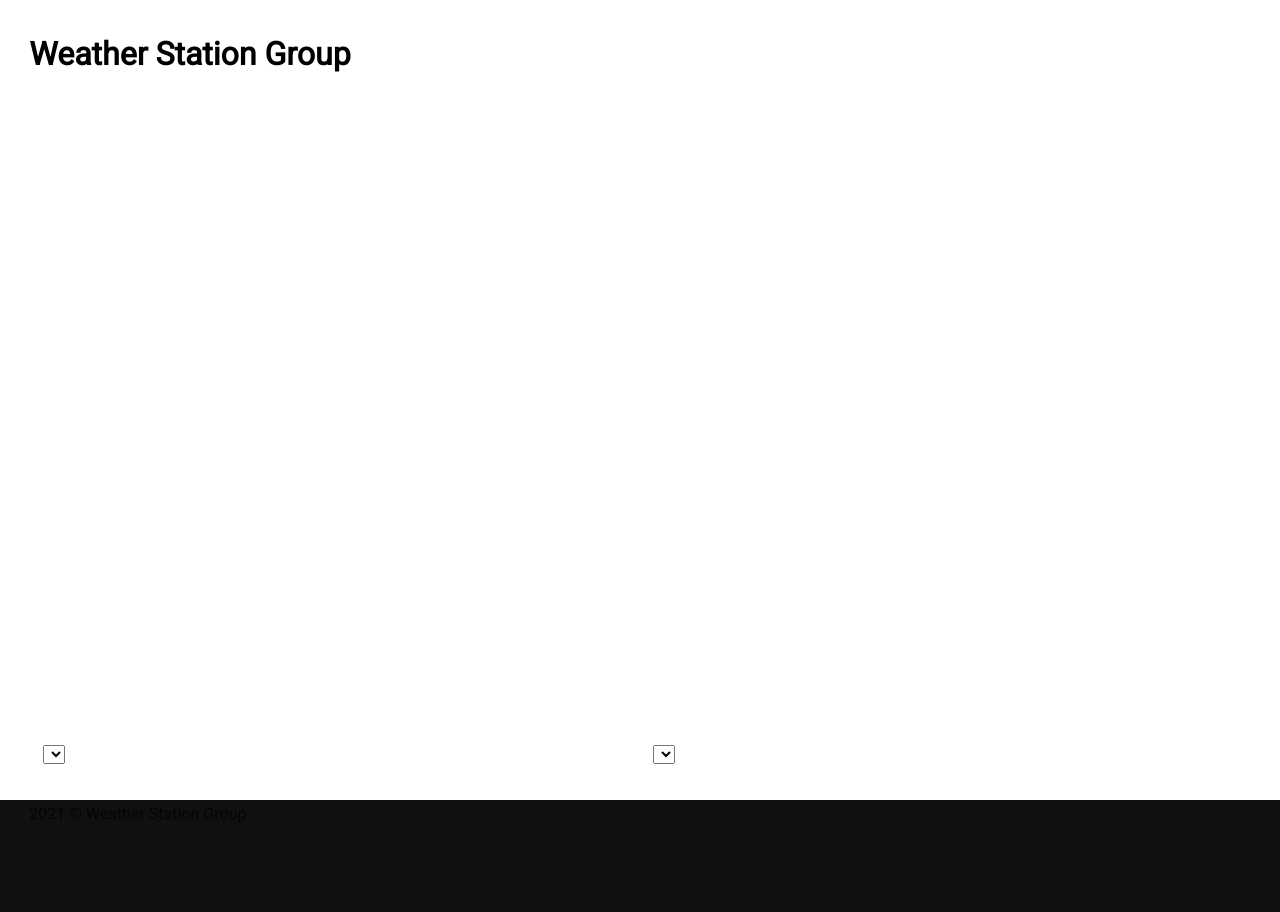
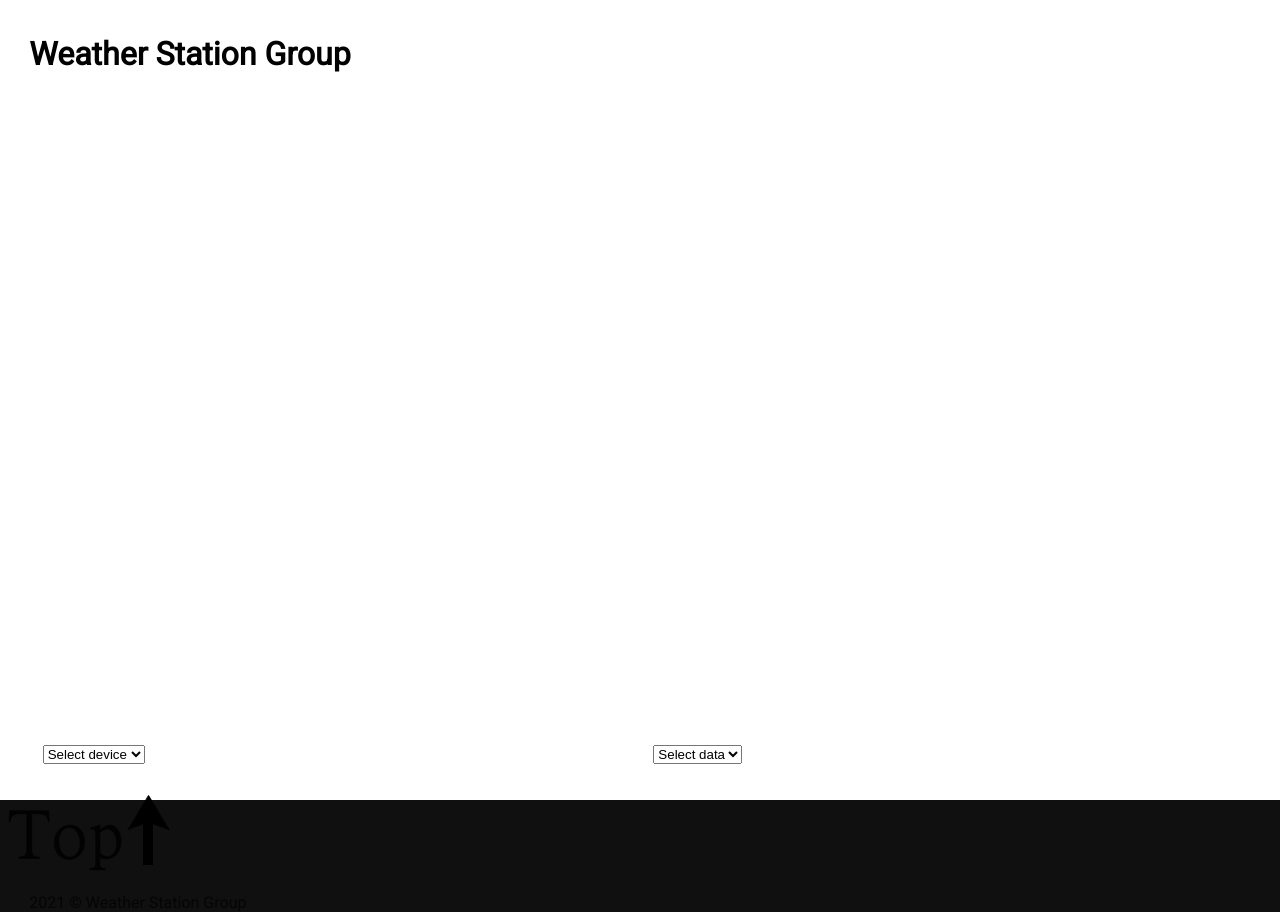
Before and after one commit to Grohiik/WeatherStation, a website built with Parcel: page WebApp/src/index.html in a window 1280 px wide. Before the commit the page ends 823 px from the top, so only its background shows below. Built offline with nearby package versions, Linux system fonts and the light colour scheme; no server answers.

Commit message:
Preparation for multiple data graph display
Added a feature to the website where when you press a button,
you are transported to the top of the from the bottom. We also
regained our first version of code and put it into a folder to use
as a reference in future design matters.

Co-authored-by: CHeister27 <76813974+cheister27@users.noreply.github.com>
Co-authored-by: Ademir zjajo <ameswe@hotmail.se>

```diff
--- a/WebApp/src/index.html
+++ b/WebApp/src/index.html
@@ -27,13 +27,20 @@
       </div>
       <div class="data-selector">
         <div class="dropdown-a">
-          <select id="selectDevice"></select>
+          <select id="selectDevice">
+            <option value="default-value">Select device</option>
+          </select>
         </div>
         <div class="dropdown-b">
-          <select id="selectData"></select>
+          <select id="selectData">
+            <option value="default-value">Select data</option>
+          </select>
         </div>
       </div>
     </main>
+    <a href="#">
+      <img src="images/top-icon.png" alt="Get back to top" />
+    </a>
     <footer>
       <a
         id="github-link"
--- a/WebApp/src/scripts/app.ts
+++ b/WebApp/src/scripts/app.ts
@@ -32,7 +32,7 @@ async function main() {
   const deviceList = await fetch(API_URL + '/getdevices').then((res) =>
     res.json()
   )
-
+  // populate dropdown devices
   deviceList.forEach((el: any) => {
     const opt = document.createElement('option')
     opt.text = el.device
@@ -43,10 +43,25 @@ async function main() {
   //       an item from the dropdown menu for devices
 
   dropDownDevices.onchange = async (e) => {
+    // TODO: repopulate dropdowndatalist
+    // vad du väljer (temperatur,fuktighet,osv)
+  }
+
+  // När du valt device, och sen vilken typ av data, så ska grafen displayas
+  dropDownDataList.onchange = async (e) =>
+    updateData(dropDownDataList, dropDownDataList, dataChart)
+}
+
+async function updateData(
+  dropDownDevices: HTMLSelectElement,
+  dropDownDataList: HTMLSelectElement,
+  dataChart
+) {
   const index = dropDownDevices.options.selectedIndex
 
   const deviceDatas = await fetch(
     API_URL + '/findbydevice?input=' + dropDownDevices.options[index].text
+    // TODO: change so you fetch data based on both dropdown lists
   ).then((res) => res.json())
 
   clearData(dataChart)
@@ -55,17 +70,20 @@ async function main() {
   const data: number[] = []
   for (let i = 0; i < deviceDatas.length; i++) {
     data.push(deviceDatas[i].temperature)
+    // TODO: change to use .value (outlined in
+    // https://docs.google.com/document/d/
+    // 1AwDHoVpT954-cFfatYslbGSSbv55w_OpvKCfZGuGQX8/edit#heading=h.51b9hfysfiws)
     labels.push(new Date(deviceDatas[i].time * 1000).toLocaleTimeString())
   }
   dataChart.data.labels = labels
   dataChart.data.datasets.push({
     data,
     label: 'temperature',
+    // TODO: change to use the selected item in dropdowndatalist
     borderColor: '#ff776e',
   })
 
   updateChart(dataChart)
-  }
 }
 
 function updateChart(chart: Chart): void {
```
Also changed, not shown: WebApp/src/images/top-icon.png (added), 1 other file. Lines whose indentation alone changed are shown as unchanged.
